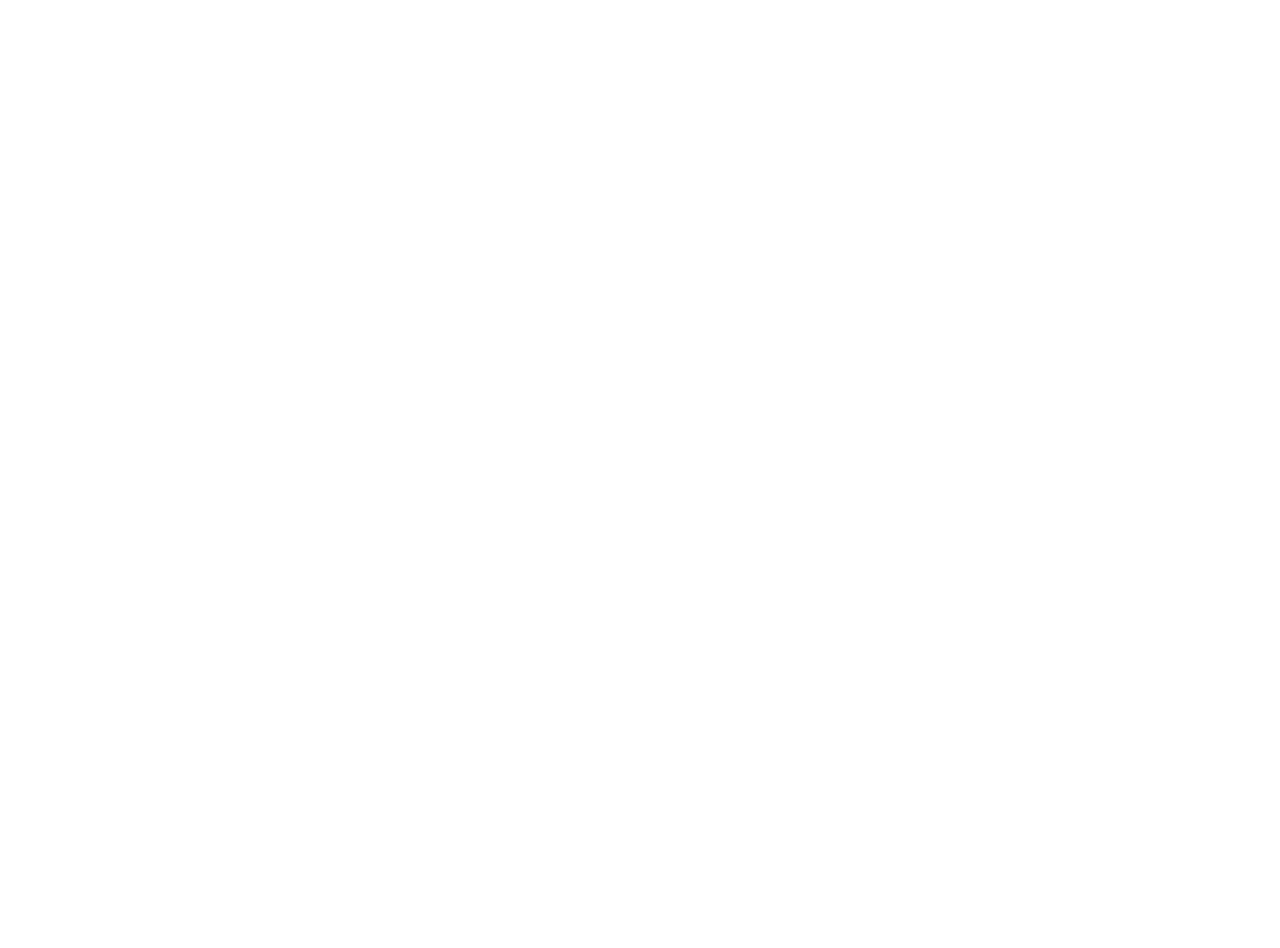
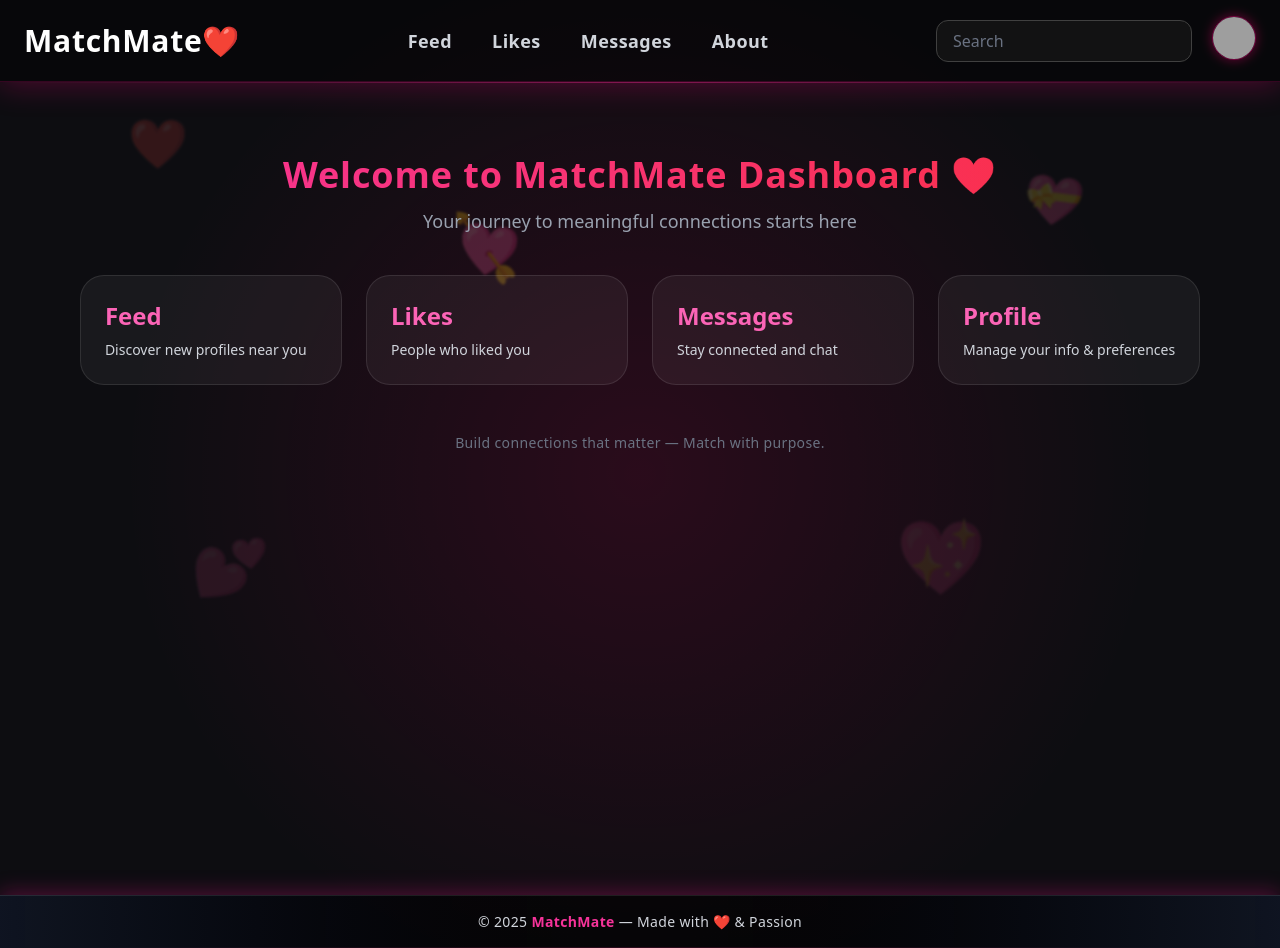
Before and after one commit to SaikatGharami2001/matchmate-frontend, a React (Vite) app: page /dashboard in a window 1280 px wide. Before the commit this address had no page. Before the commit the page ends 800 px from the top, so only its background shows below. Built offline with nearby package versions, Linux system fonts and the light colour scheme; grey boxes are pictures that could not be loaded.

Commit message:
Update: logout component functionality in progress

```diff
--- a/src/App.jsx
+++ b/src/App.jsx
@@ -4,7 +4,7 @@ import Home from "./components/Home";
 import Body from "./components/Body";
 import Login from "./components/Login";
 import SignUp from "./components/SignUp";
-import Profile from "./components/Profile";
+import Dashboard from "./components/Dashboard";
 import About from "./components/About";
 
 function App() {
@@ -16,7 +16,7 @@ function App() {
             <Route index element={<Home />} />
             <Route path="login" element={<Login />} />
             <Route path="signup" element={<SignUp />} />
-            <Route path="profile" element={<Profile />} />
+            <Route path="dashboard" element={<Dashboard />} />
             <Route path="about" element={<About />} />
           </Route>
         </Routes>
--- /dev/null
+++ b/src/components/Dashboard.jsx
@@ -0,0 +1,70 @@
+import { Link } from "react-router-dom";
+
+const Dashboard = () => {
+  return (
+    <div className="min-h-screen w-full text-white flex flex-col px-6 py-10 animate-fade-in">
+      {/* HEADER */}
+      <h1 className="text-4xl font-extrabold text-center bg-gradient-to-r from-pink-500 to-red-500 bg-clip-text text-transparent tracking-wide">
+        Welcome to MatchMate Dashboard ❤️
+      </h1>
+
+      <p className="text-center text-gray-400 mt-3 mb-10 text-lg">
+        Your journey to meaningful connections starts here
+      </p>
+
+      {/* CARDS GRID */}
+      <div className="grid grid-cols-1 sm:grid-cols-2 lg:grid-cols-4 gap-6 max-w-6xl mx-auto">
+        {/* CARD 1 */}
+        <Link
+          to="/feed"
+          className="p-6 rounded-3xl bg-white/5 backdrop-blur-2xl border border-white/10
+          hover:border-pink-500/40 hover:shadow-[0_0_25px_rgba(255,0,130,0.45)] transition-all"
+        >
+          <h2 className="text-2xl font-bold mb-2 text-pink-400">Feed</h2>
+          <p className="text-gray-300 text-sm">
+            Discover new profiles near you
+          </p>
+        </Link>
+
+        {/* CARD 2 */}
+        <Link
+          to="/likes"
+          className="p-6 rounded-3xl bg-white/5 backdrop-blur-2xl border border-white/10
+          hover:border-pink-500/40 hover:shadow-[0_0_25px_rgba(255,0,130,0.45)] transition-all"
+        >
+          <h2 className="text-2xl font-bold mb-2 text-pink-400">Likes</h2>
+          <p className="text-gray-300 text-sm">People who liked you</p>
+        </Link>
+
+        {/* CARD 3 */}
+        <Link
+          to="/messages"
+          className="p-6 rounded-3xl bg-white/5 backdrop-blur-2xl border border-white/10
+          hover:border-pink-500/40 hover:shadow-[0_0_25px_rgba(255,0,130,0.45)] transition-all"
+        >
+          <h2 className="text-2xl font-bold mb-2 text-pink-400">Messages</h2>
+          <p className="text-gray-300 text-sm">Stay connected and chat</p>
+        </Link>
+
+        {/* CARD 4 */}
+        <Link
+          to="/profile"
+          className="p-6 rounded-3xl bg-white/5 backdrop-blur-2xl border border-white/10
+          hover:border-pink-500/40 hover:shadow-[0_0_25px_rgba(255,0,130,0.45)] transition-all"
+        >
+          <h2 className="text-2xl font-bold mb-2 text-pink-400">Profile</h2>
+          <p className="text-gray-300 text-sm">
+            Manage your info & preferences
+          </p>
+        </Link>
+      </div>
+
+      {/* FOOTER TEXT */}
+      <p className="text-center text-gray-500 mt-12 text-sm tracking-wide">
+        Build connections that matter — Match with purpose.
+      </p>
+    </div>
+  );
+};
+
+export default Dashboard;
--- a/src/components/Login.jsx
+++ b/src/components/Login.jsx
@@ -27,7 +27,7 @@ const Login = () => {
       );
 
       setSuccessMessage("Login Successful 🎉 Redirecting...");
-      // setTimeout(() => navigate("/profile"), 800);
+      setTimeout(() => navigate("/Dashboard"), 1000);
     } catch (err) {
       setSuccessMessage("");
       setErrorMessage(
@@ -37,7 +37,7 @@ const Login = () => {
   };
 
   return (
-    <div className="min-h-screen w-full flex justify-center items-center px-4 text-white animate-fade-in">
+    <div className="min-h-screen w-full overflow-hidden flex justify-center items-center px-4 text-white animate-fade-in">
       <div
         className="
         backdrop-blur-2xl bg-white/5
@@ -99,17 +99,19 @@ const Login = () => {
 
         {/* ERROR MESSAGE HERE */}
 
+        <div className="h-8 mt-3 flex justify-center items-center">
           {successMessage && (
-          <p className="text-center mt-4 text-green-400 font-semibold tracking-wide animate-fade-in">
+            <p className="text-green-400 font-semibold text-sm animate-fade-in">
               {successMessage}
             </p>
           )}
 
           {errorMessage && (
-          <p className="text-center mt-2 text-red-400 font-semibold tracking-wide animate-fade-in">
+            <p className="text-red-400 font-semibold text-sm animate-fade-in">
               {errorMessage}
             </p>
           )}
+        </div>
 
         <p className="text-center text-sm text-gray-300 mt-6">
           Don’t have an account?{" "}
--- a/src/components/Navbar.jsx
+++ b/src/components/Navbar.jsx
@@ -1,10 +1,32 @@
+import axios from "axios";
 import { useState, useRef, useEffect } from "react";
-import { Link, useLocation } from "react-router-dom";
+import { Link, useLocation, useNavigate } from "react-router-dom";
 
 const Navbar = () => {
   const [open, setOpen] = useState(false);
   const dropdownRef = useRef(null);
   const { pathname } = useLocation();
+  const navigate = useNavigate();
+
+  const [logout, setLogout] = useState("");
+
+  const handleLogout = async () => {
+    try {
+      const res = await axios.post(
+        "http://localhost:1111/logout",
+        {},
+        { withCredentials: true }
+      );
+
+      setTimeout(() => {
+        navigate("/login");
+      }, 1000);
+
+      setLogout("Logout Successful 🎉");
+    } catch (err) {
+      console.log(err.message);
+    }
+  };
 
   useEffect(() => {
     const handler = (e) => {
@@ -23,7 +45,7 @@ const Navbar = () => {
       <div className="max-w-7xl mx-auto px-6 py-4 flex items-center justify-between">
         {/* LOGO */}
         <Link
-          to="/"
+          to="/dashboard"
           className="text-3xl font-extrabold tracking-wide text-white hover:text-pink-500 transition duration-300"
         >
           MatchMate<span className="text-pink-600">❤️</span>
@@ -35,7 +57,9 @@ const Navbar = () => {
             <Link
               key={item}
               to={
-                item.toLowerCase() === "feed" ? "/" : `/${item.toLowerCase()}`
+                item.toLowerCase() === "feed"
+                  ? "/dashboard"
+                  : `/${item.toLowerCase()}`
               }
               className="relative text-lg font-semibold text-gray-300 hover:text-white transition tracking-wide"
             >
@@ -88,7 +112,10 @@ const Navbar = () => {
                   </li>
                   <div className="h-[1px] bg-white/10"></div>
                   <li>
-                    <button className="block w-full text-left px-3 py-2 rounded-lg hover:bg-red-600/40 text-red-400 transition">
+                    <button
+                      onClick={handleLogout}
+                      className="block w-full text-left px-3 py-2 rounded-lg hover:bg-red-600/40 text-red-400 transition"
+                    >
                       Logout
                     </button>
                   </li>
--- a/src/components/Profile.jsx
+++ /dev/null
@@ -1,7 +0,0 @@
-import React from "react";
-
-const Profile = () => {
-  return <div>Profile</div>;
-};
-
-export default Profile;
```
Lines whose indentation alone changed are shown as unchanged.
